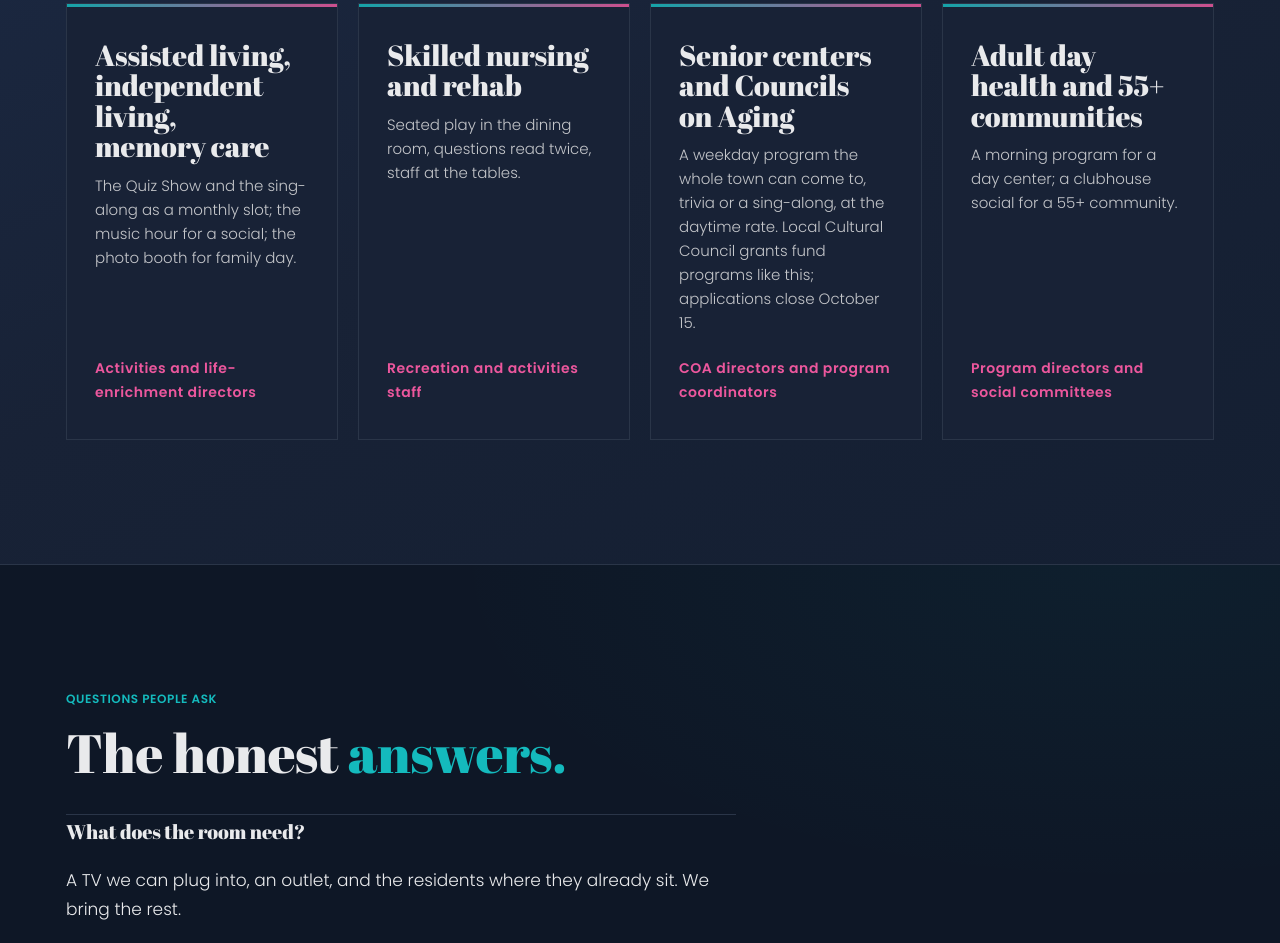
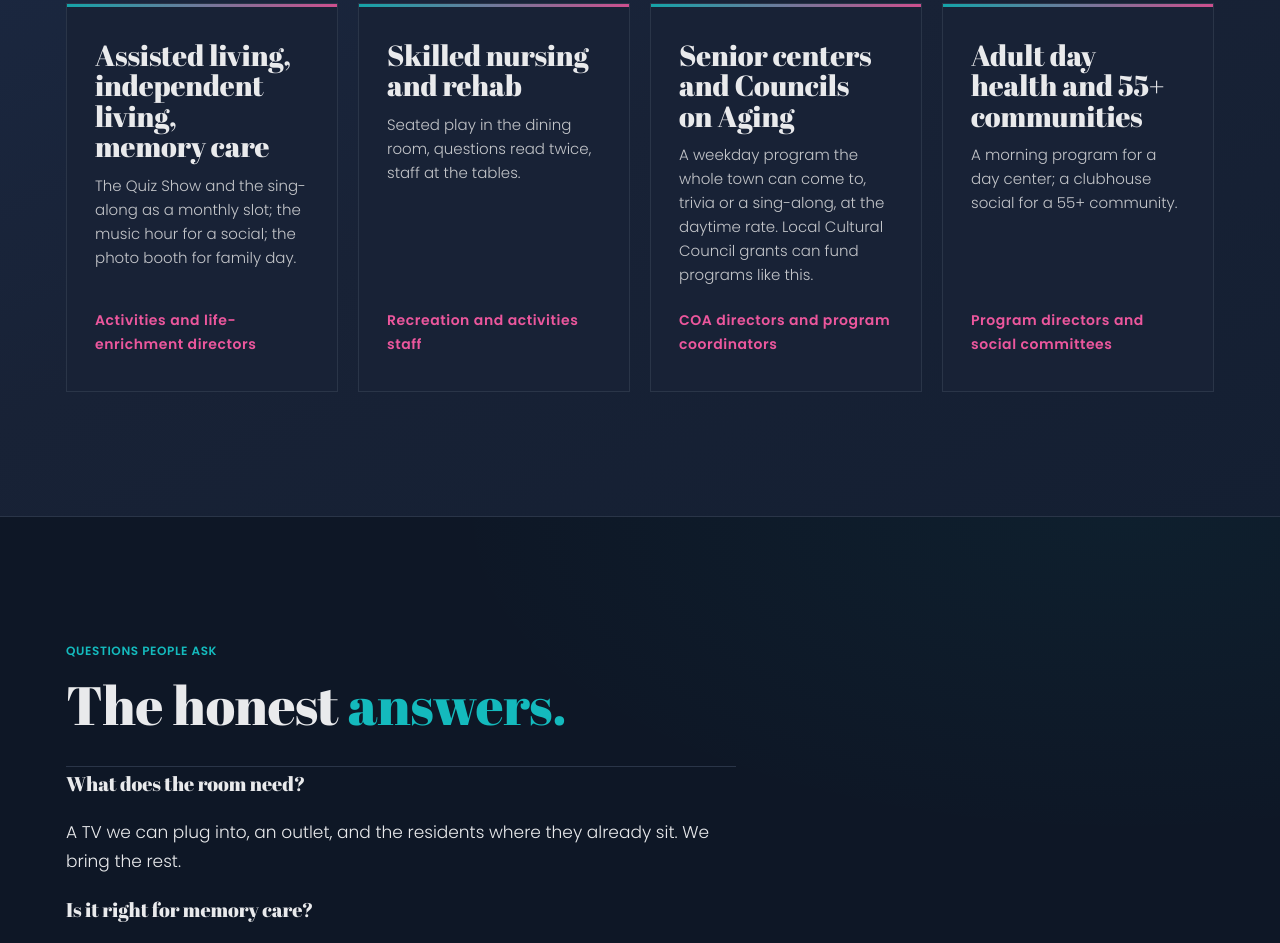
Before and after one commit to charlesvieira080-netizen/charlesvieira080-netizen.github.io, a plain HTML site: page senior-living/index.html in a window 1280 px wide. Shown: the part 4425-5368 px from the top of the page. Drawn offline with Linux system fonts and the light colour scheme.

Commit message:
Senior living: drop the expired Local Cultural Council deadline line
Chuck's yes on card ensemble-senior-outreach-w8, ask 3.

Co-Authored-By: Claude Opus 5.5 <noreply@anthropic.com>

```diff
--- a/senior-living/index.html
+++ b/senior-living/index.html
@@ -162,7 +162,7 @@
       </div>
       <div class="lane">
         <h3>Senior centers and Councils on Aging</h3>
-        <p>A weekday program the whole town can come to, trivia or a sing-along, at the daytime rate. Local Cultural Council grants fund programs like this; applications close October 15.</p>
+        <p>A weekday program the whole town can come to, trivia or a sing-along, at the daytime rate. Local Cultural Council grants can fund programs like this.</p>
         <span class="fig mag">COA directors and program coordinators</span>
       </div>
       <div class="lane">
```
